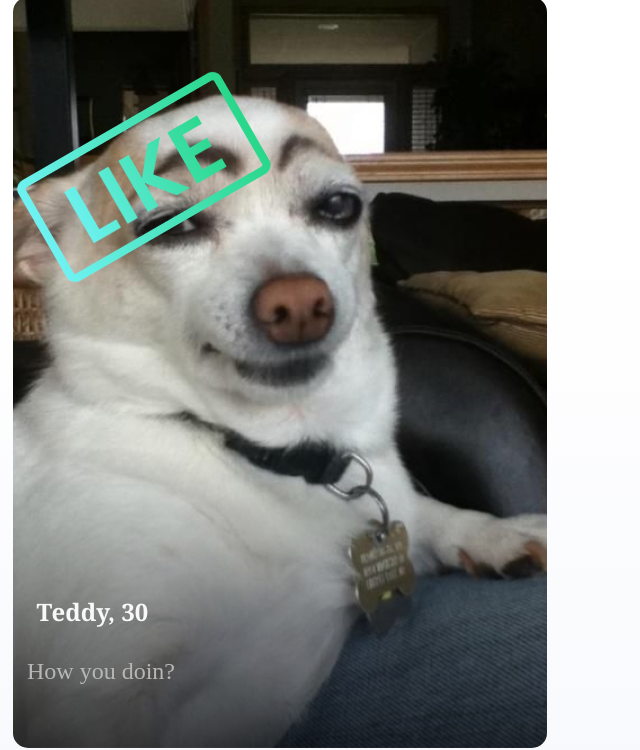
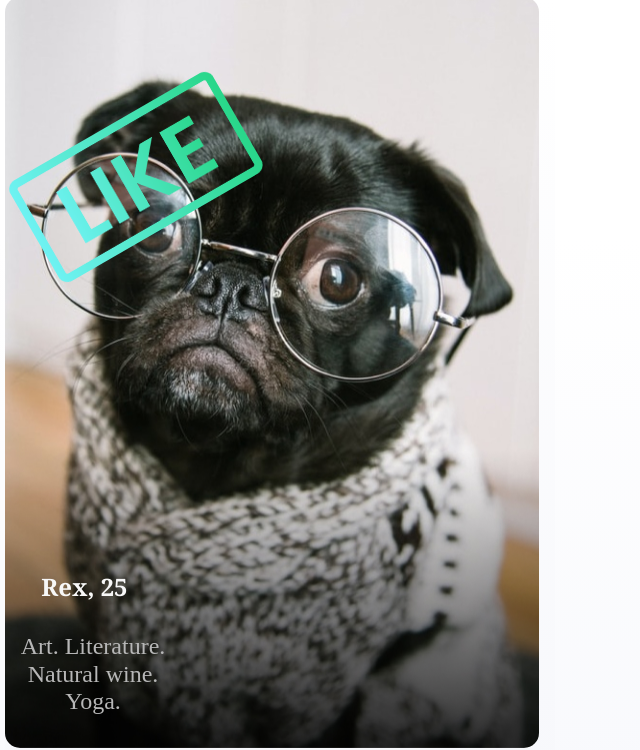
Before and after one commit to KitwanaSh/Front-end-projects, a browser extension: page Tinder_dog/index.html in a window 1280 px wide. Shown: the part 89-839 px from the top of the page, without its empty margins (0-640 px from the left). Drawn offline with nearby package versions, Linux system fonts and the light colour scheme.

Commit message:
Fix: Update to the working dogs data

```diff
--- a/Tinder_dog/Dog.js
+++ b/Tinder_dog/Dog.js
@@ -1,11 +1,12 @@
 // Create the Dog class here
 import {dogs} from "/data.js"
+
 class Dog {
-    constructor(data){
+    constructor(data) {
         Object.assign(this, data)
     }
-    getDogHtml() {
-        const { name, avatar, age, bio, hasBeenSwiped, hasBeenLiked } = this
+    getDogsDesc() {
+        const { name, avatar, age, bio } = this
         return `
             <img id = "like-dog" src="images/badge-like.png">
             <img id = "nope-dog" src="images/badge-nope.png">
@@ -13,6 +14,9 @@ class Dog {
                 <h2>${name}, ${age}</h2>
                 <p class = "tiny-text">${bio}</p>
             </div>
+            <img id = "dog-image" src="${avatar}">
         `
     }
 }
+
+export default Dog
--- a/Tinder_dog/index.css
+++ b/Tinder_dog/index.css
@@ -48,12 +48,11 @@ body {
     top: 81px;
     background: linear-gradient(180deg, #FFFFFF 0%, #F6F7FB 100%)
 }
-.dog-image {
+#dog-image {
     width: 534px;
     height: 751.44px;
     left: 8px;
     border-radius: 15px;
-    background-image: url("images/dog-teddy.jpg");
     background-size: cover;
 }
 #like-dog,
@@ -75,7 +74,7 @@ body {
 
 .dog-desc {
     position: absolute;
-    bottom: 34px;
+    bottom: 200px;
 }
 h2 {
     width: 158.78px;
--- a/Tinder_dog/index.html
+++ b/Tinder_dog/index.html
@@ -10,15 +10,15 @@
             <img class = "icon incon-logo" src="images/logo.png">
             <img class = "icon incon-chat" src="images/icon-chat.png">
         </header>
-        <div class="section dog-image">
+        <div class="section">
             <!-- <img class = "dog-image" src="images/dog-teddy.jpg"> -->
             <div id = "reel-page">
-                <img id = "like-dog" src="images/badge-like.png">
+                <!-- <img id = "like-dog" src="images/badge-like.png">
                 <img id = "nope-dog" src="images/badge-nope.png">
                 <div class = "dog-desc">
                     <h2>Teddy, 30</h2>
                     <p class = "tiny-text">How you doin?</p>
-                </div>
+                </div> -->
             </div>
         </div>
         <div class="buttons">
--- a/Tinder_dog/index.js
+++ b/Tinder_dog/index.js
@@ -1,7 +1,12 @@
 // Remember to import the data and Dog class!
 import {dogs} from "/data.js"
-import {Dog} from "/Dogs.js"
+import Dog from "/Dog.js"
+
+let currentDogIndex = 0
+let currentDog = new Dog(dogs[currentDogIndex])
+
+render()
 
 function render() {
-    document.getElementById("reel-page").innerHTML = getDogHtml()
+    document.getElementById("reel-page").innerHTML = currentDog.getDogsDesc()
 }
```
